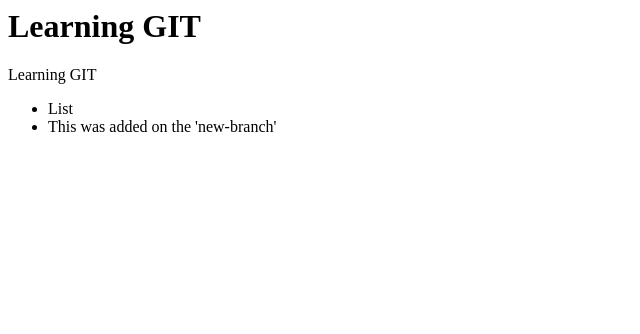
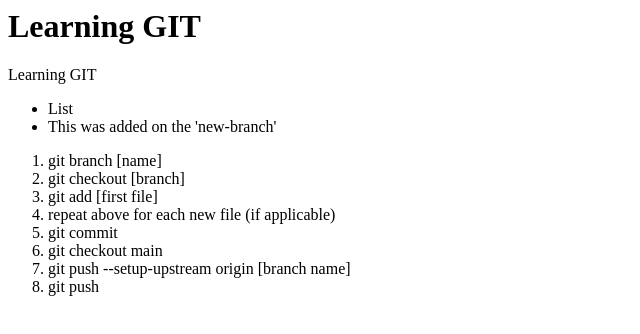
Before and after one commit to KooKatchu/Learning_GIT, a plain HTML site: page index.html in a window 1280 px wide. Shown: the whole page, without its empty margins (0-640 px from the left). Drawn offline with Linux system fonts and the light colour scheme.

Commit message:
Adding the steps

```diff
--- a/index.html
+++ b/index.html
@@ -11,6 +11,17 @@
             <li>This was added on the 'new-branch'</li>
         </ul>
 
+        <ol>
+            <li>git branch [name]</li>
+            <li>git checkout [branch]</li>
+            <li>git add [first file]</li>
+            <li>repeat above for each new file (if applicable)</li>
+            <li>git commit</li>
+            <li>git checkout main</li>
+            <li>git push --setup-upstream origin  [branch name]</li>
+            <li>git push</li>
+        </ol>
+
         <script src="script.js"></script>
     </body>
 </html>
```
